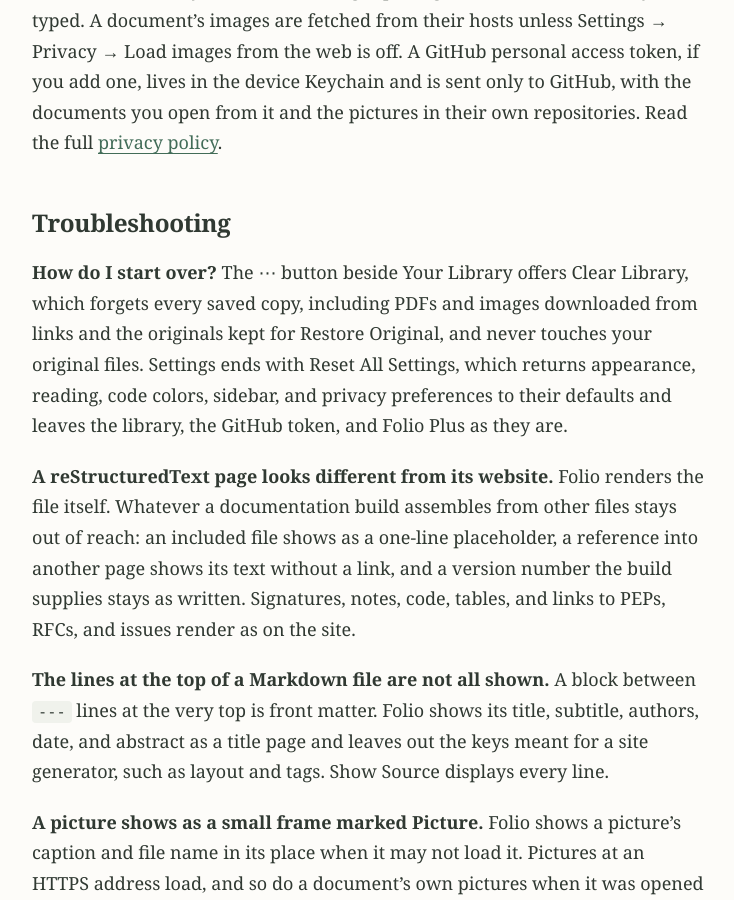
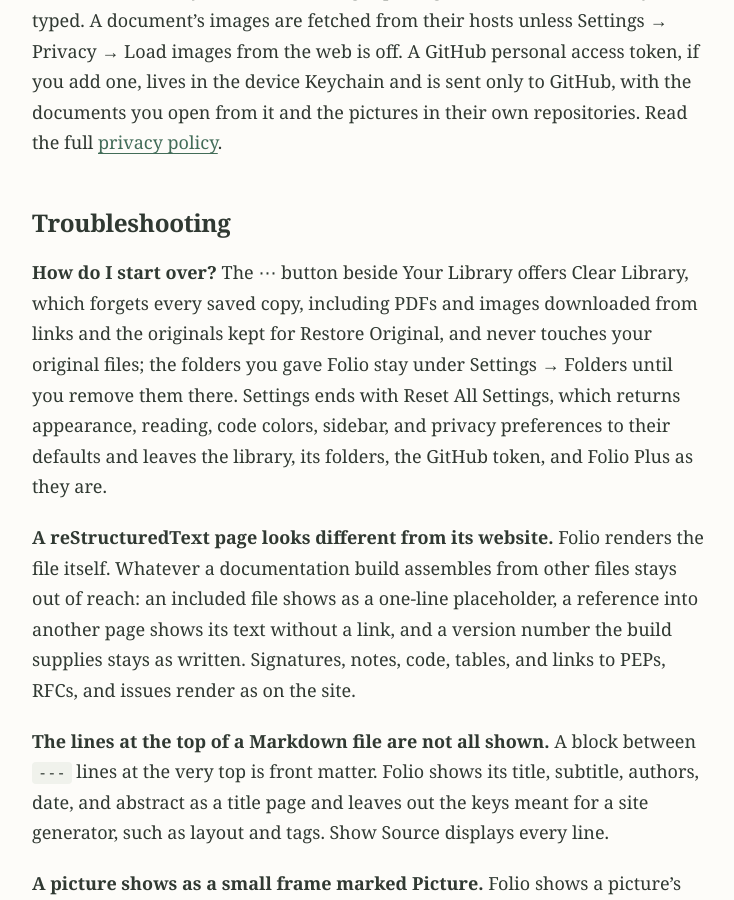
Before and after one commit to BlueTaoLLC/FolioApp, a Jekyll site: the page built from support.md, in a window 1280 px wide and 900 px high, scrolled down 3709 px. Shown: the whole window, without its empty margins (272-1006 px from the left). Built offline with Jekyll 4.4.1, drawn with Linux system fonts in a browser that asks for light colours.

Commit message:
Support page: folders stay when the library is cleared or settings reset
Co-Authored-By: Claude Opus 5.5 <noreply@anthropic.com>

```diff
--- a/support.md
+++ b/support.md
@@ -55,7 +55,7 @@ Everything stays on your device: documents, bookmarks, and settings. There is no
 
 ## Troubleshooting
 
-**How do I start over?** The ⋯ button beside Your Library offers Clear Library, which forgets every saved copy, including PDFs and images downloaded from links and the originals kept for Restore Original, and never touches your original files. Settings ends with Reset All Settings, which returns appearance, reading, code colors, sidebar, and privacy preferences to their defaults and leaves the library, the GitHub token, and Folio Plus as they are.
+**How do I start over?** The ⋯ button beside Your Library offers Clear Library, which forgets every saved copy, including PDFs and images downloaded from links and the originals kept for Restore Original, and never touches your original files; the folders you gave Folio stay under Settings → Folders until you remove them there. Settings ends with Reset All Settings, which returns appearance, reading, code colors, sidebar, and privacy preferences to their defaults and leaves the library, its folders, the GitHub token, and Folio Plus as they are.
 
 **A reStructuredText page looks different from its website.** Folio renders the file itself. Whatever a documentation build assembles from other files stays out of reach: an included file shows as a one-line placeholder, a reference into another page shows its text without a link, and a version number the build supplies stays as written. Signatures, notes, code, tables, and links to PEPs, RFCs, and issues render as on the site.
 
```
